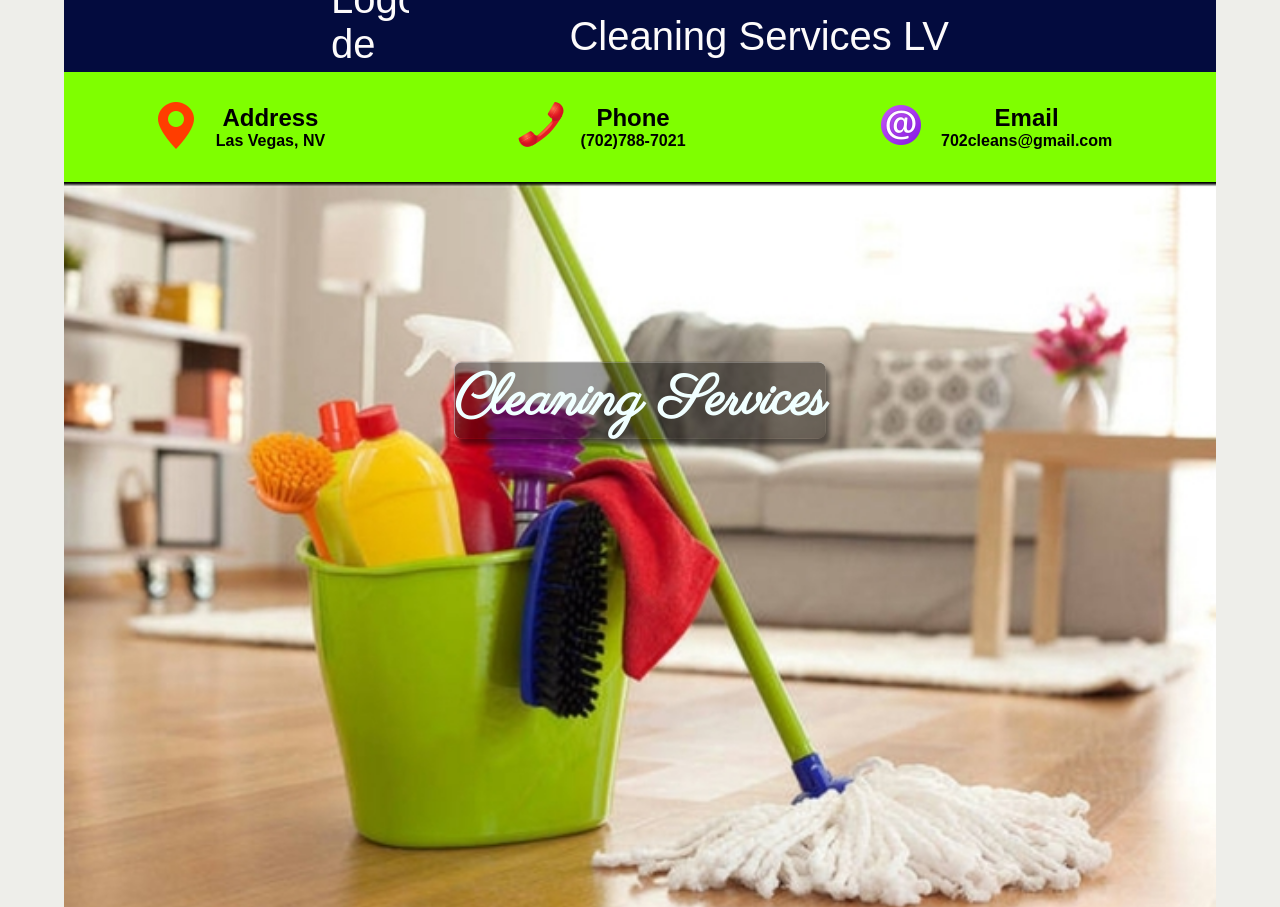
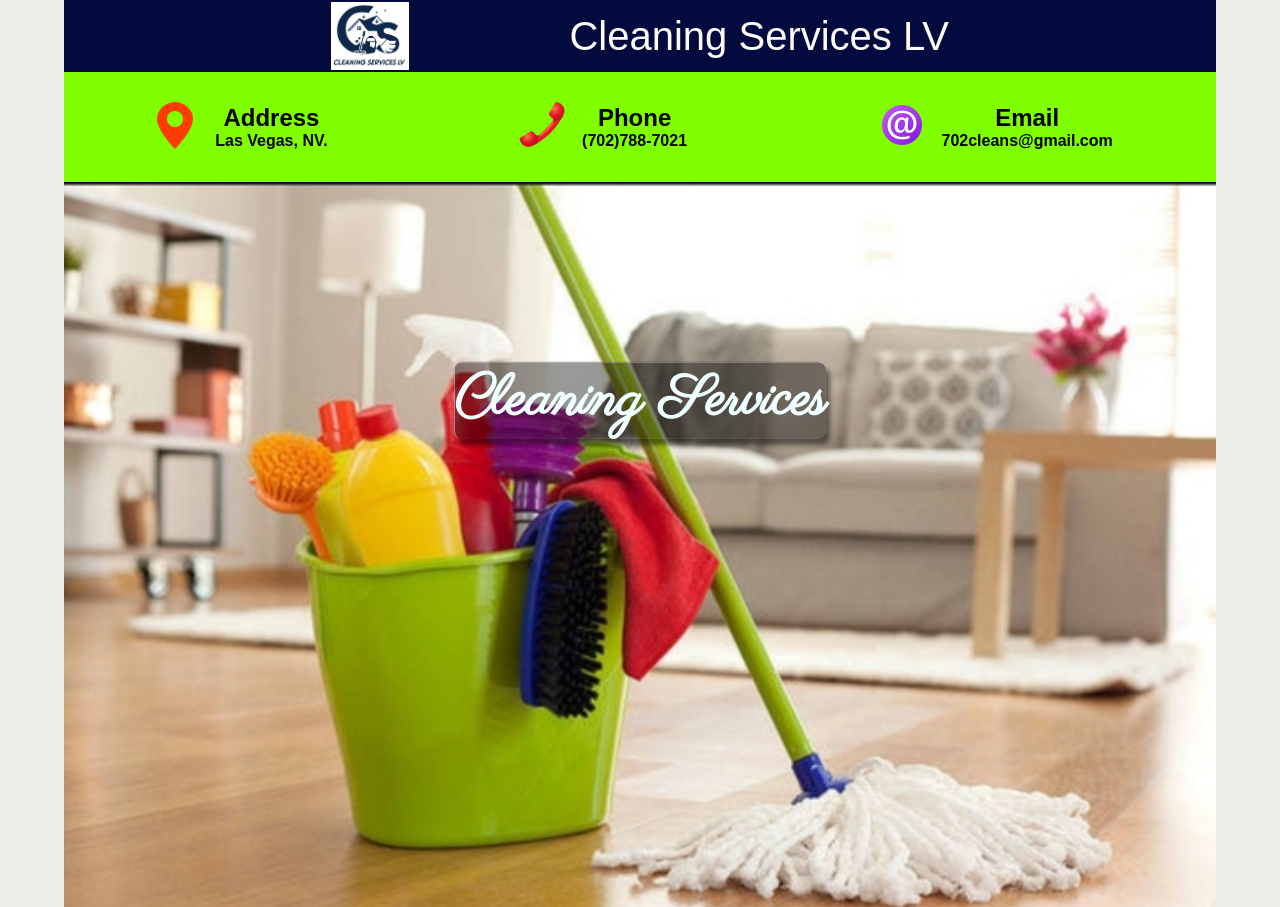
Before and after one commit to Abreu70/otro, a plain HTML site: page index.html in a window 1280 px wide. Shown: the top 907 px of the page. Drawn offline with Linux system fonts and the light colour scheme; a web font is replaced by a local one.

Commit message:
rev 0000

```diff
--- a/index.html
+++ b/index.html
@@ -23,7 +23,7 @@
         <header>
 
             <Div class="titulo">
-                <a href="" class="cabeceraLink"><img src="img/CS LV official-1.jpg" alt="Logo de página" class="cabeceraImg"> Cleaning Services LV </a>
+                <a href="" class="cabeceraLink"><img src="img/CS_LV_Logo.png" alt="Logo de página" class="cabeceraImg"> Cleaning Services LV </a>
             </Div>
 
             <!-- <div class="contacto"> -->
@@ -37,7 +37,7 @@
 
                         <div class="textoInfo">
                             <h2>Address</h2>
-                            <h4>Las Vegas, NV</h4>
+                            <h4>Las Vegas, NV.</h4>
                         </div>
 
                     </div>
```
